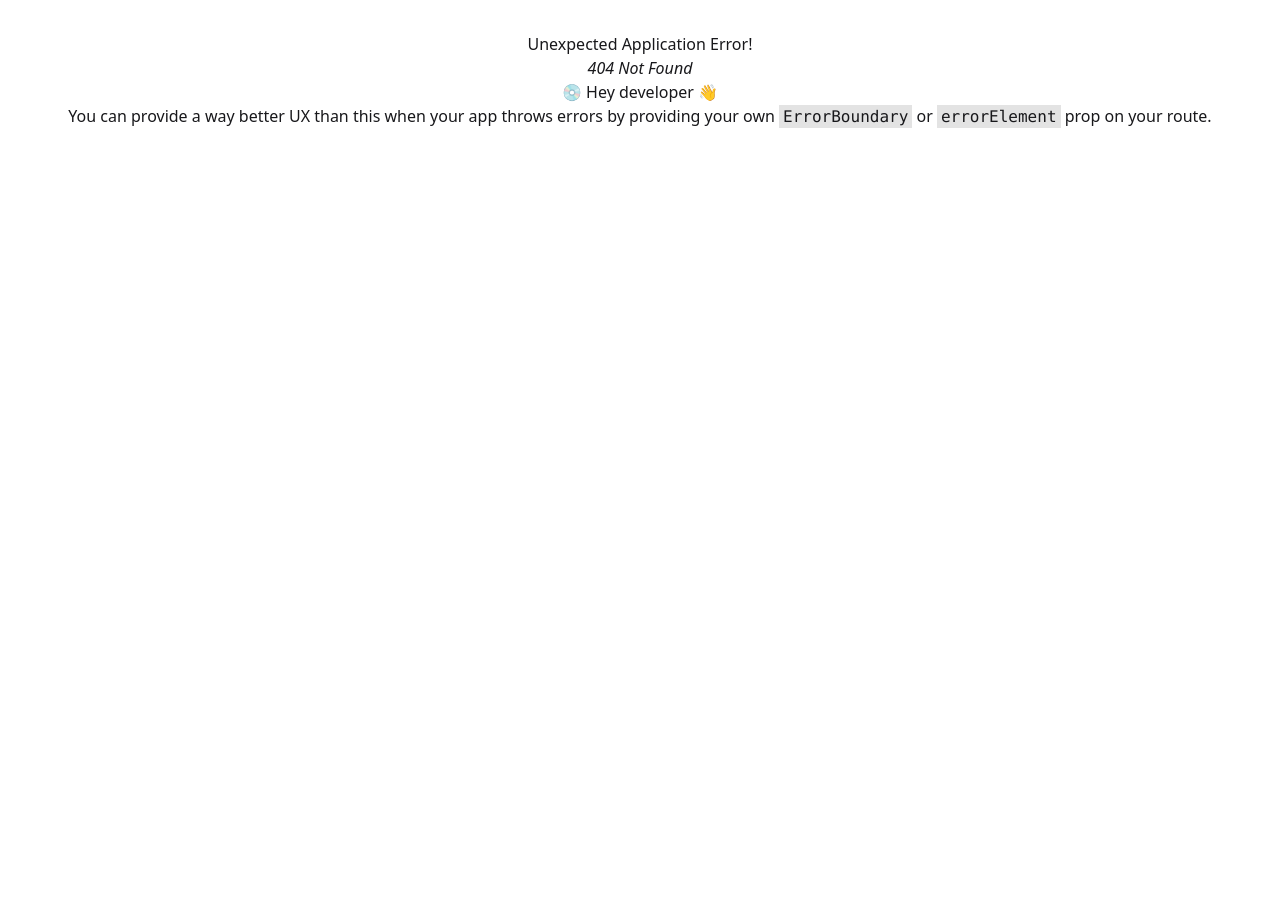
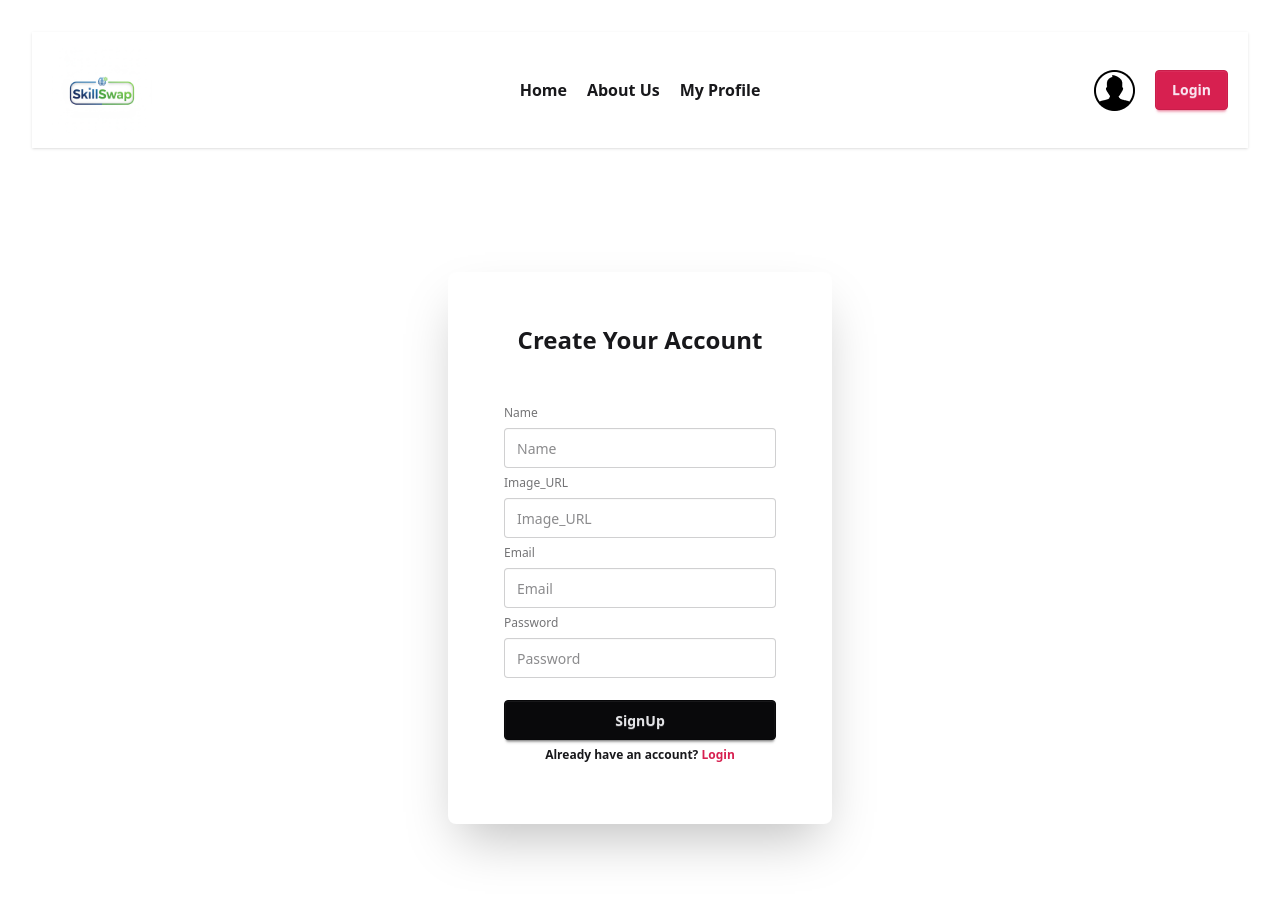
Before and after one commit to SajibSaha207/Assignment-09, a React (Vite) app: page /auth/signup in a window 1280 px wide. Before the commit this address had no page. Shown: the top 898 px of the page. Before the commit the page ends 800 px from the top, so only its background shows below. Built offline with nearby package versions, Linux system fonts and the light colour scheme.

Commit message:
modify login and signup form

```diff
--- a/src/Components/Navbar.jsx
+++ b/src/Components/Navbar.jsx
@@ -22,7 +22,7 @@ const Navbar = () => {
   </div>
   <div className='login-btn flex gap-5'>
     <img src={userimg} alt="" />
-    <button className='btn btn-secondary '>Login</button>
+    <Link to="/auth/login" className='btn btn-secondary '>Login</Link>
   </div>
 </div>
 
--- /dev/null
+++ b/src/Layout/AuthLayout.jsx
@@ -0,0 +1,17 @@
+import React from 'react';
+import Navbar from '../Components/Navbar';
+import { Outlet } from 'react-router';
+
+const AuthLayout = () => {
+    return (
+        <div>
+        <Navbar></Navbar>
+
+            <main>
+                <Outlet></Outlet>
+            </main>
+        </div>
+    );
+};
+
+export default AuthLayout;
--- a/src/Pages/Login.jsx
+++ b/src/Pages/Login.jsx
@@ -1,17 +1,11 @@
 import React from 'react';
+import { Link } from 'react-router';
 
 const Login = () => {
     return (
-       <div className="hero bg-base-200 min-h-screen">
-  <div className="hero-content flex-col lg:flex-row-reverse">
-    <div className="text-center lg:text-left">
-      <h1 className="text-5xl font-bold">Login now!</h1>
-      <p className="py-6">
-        Provident cupiditate voluptatem et in. Quaerat fugiat ut assumenda excepturi exercitationem
-        quasi. In deleniti eaque aut repudiandae et a id nisi.
-      </p>
-    </div>
+        <div className='flex justify-center min-h-screen items-center'>
     <div className="card bg-base-100 w-full max-w-sm shrink-0 shadow-2xl">
+        <h2 className='font-semibold text-2xl text-center py-5'>Login Your Account</h2>
       <div className="card-body">
         <fieldset className="fieldset">
           <label className="label">Email</label>
@@ -20,11 +14,12 @@ const Login = () => {
           <input type="password" className="input" placeholder="Password" />
           <div><a className="link link-hover">Forgot password?</a></div>
           <button className="btn btn-neutral mt-4">Login</button>
+          <p className='font-semibold'>Don't have account? <span className='text-secondary font-bold '><Link to="/auth/signup">Sign up</Link></span></p>
         </fieldset>
       </div>
     </div>
-  </div>
-</div>
+    </div>
+
     );
 };
 
--- /dev/null
+++ b/src/Pages/SignUp.jsx
@@ -0,0 +1,32 @@
+import React from 'react';
+import { Link } from 'react-router';
+
+const SignUp = () => {
+    return (
+        <div className='flex justify-center min-h-screen items-center'>
+    <div className="card bg-base-100 w-full max-w-sm shrink-0 shadow-2xl">
+        <h2 className='font-semibold text-2xl text-center py-5'>Create Your Account</h2>
+      <div className="card-body">
+        <fieldset className="fieldset">
+
+          <label className="label">Name</label>
+          <input type="text" className="input" placeholder="Name" />
+
+            <label className="label">Image_URL</label>
+          <input type="text" className="input" placeholder="Image_URL" />
+
+          <label className="label">Email</label>
+          <input type="email" className="input" placeholder="Email" />
+          <label className="label">Password</label>
+          <input type="password" className="input" placeholder="Password" />
+
+          <button className="btn btn-neutral mt-4">SignUp</button>
+          <p className='font-semibold'>Already have an account? <span className='text-secondary font-bold '><Link to="/auth/login">Login</Link></span></p>
+        </fieldset>
+      </div>
+    </div>
+    </div>
+    );
+};
+
+export default SignUp;
--- a/src/Routes/Routes.jsx
+++ b/src/Routes/Routes.jsx
@@ -1,10 +1,14 @@
-import { createBrowserRouter } from "react-router";
+import { createBrowserRouter } from "react-router-dom";
 import HomeLayout from "../Layout/HomeLayout";
 import Home from "../Pages/Home";
 import Profile from "../Pages/Profile";
 import Loading from "../Pages/Loading";
+import Login from "../Pages/Login";
+import SignUp from "../Pages/SignUp";
+import AuthLayout from "../Layout/AuthLayout";
 
 export const router = createBrowserRouter([
+  // 🏠 Main site layout (with Navbar, Hero, Footer)
   {
     path: '/',
     element: <HomeLayout></HomeLayout>,
@@ -15,17 +19,32 @@ export const router = createBrowserRouter([
       },
       {
         path: "/profile",
-                element: <Profile></Profile>
+        element: <Profile></Profile>,
       },
       {
         path: "/",
-                element:  <Home></Home>,
-                loader:  () => fetch("/public/skill.json"),
-                hydrateFallbackElement: <Loading></Loading>
+        element: <Home></Home>,
+        loader: () => fetch("/skill.json"),
+        hydrateFallbackElement: <Loading></Loading>,
       },
-        ]
+    ],
+  },
 
-    }
-])
+  // 🔑 Auth layout (NO Navbar, NO Hero, NO Footer)
+  {
+    path: '/auth',
+    element: <AuthLayout></AuthLayout>,
+    children: [
+      {
+        path: 'login',
+        element: <Login></Login>,
+      },
+      {
+        path: 'signup',
+        element: <SignUp></SignUp>,
+      },
+    ],
+  },
+]);
 
 export default router;
```
Lines whose indentation alone changed are shown as unchanged.
